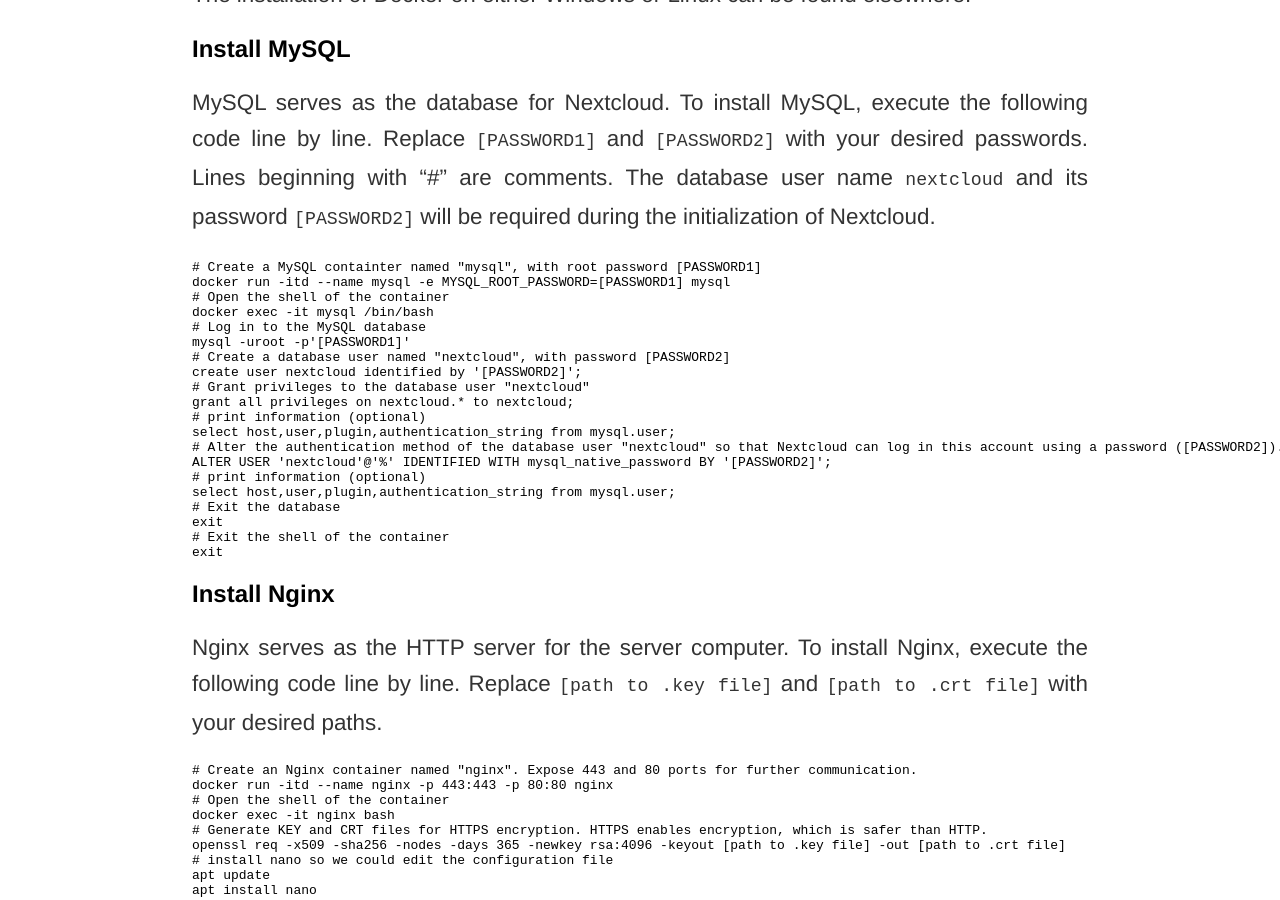
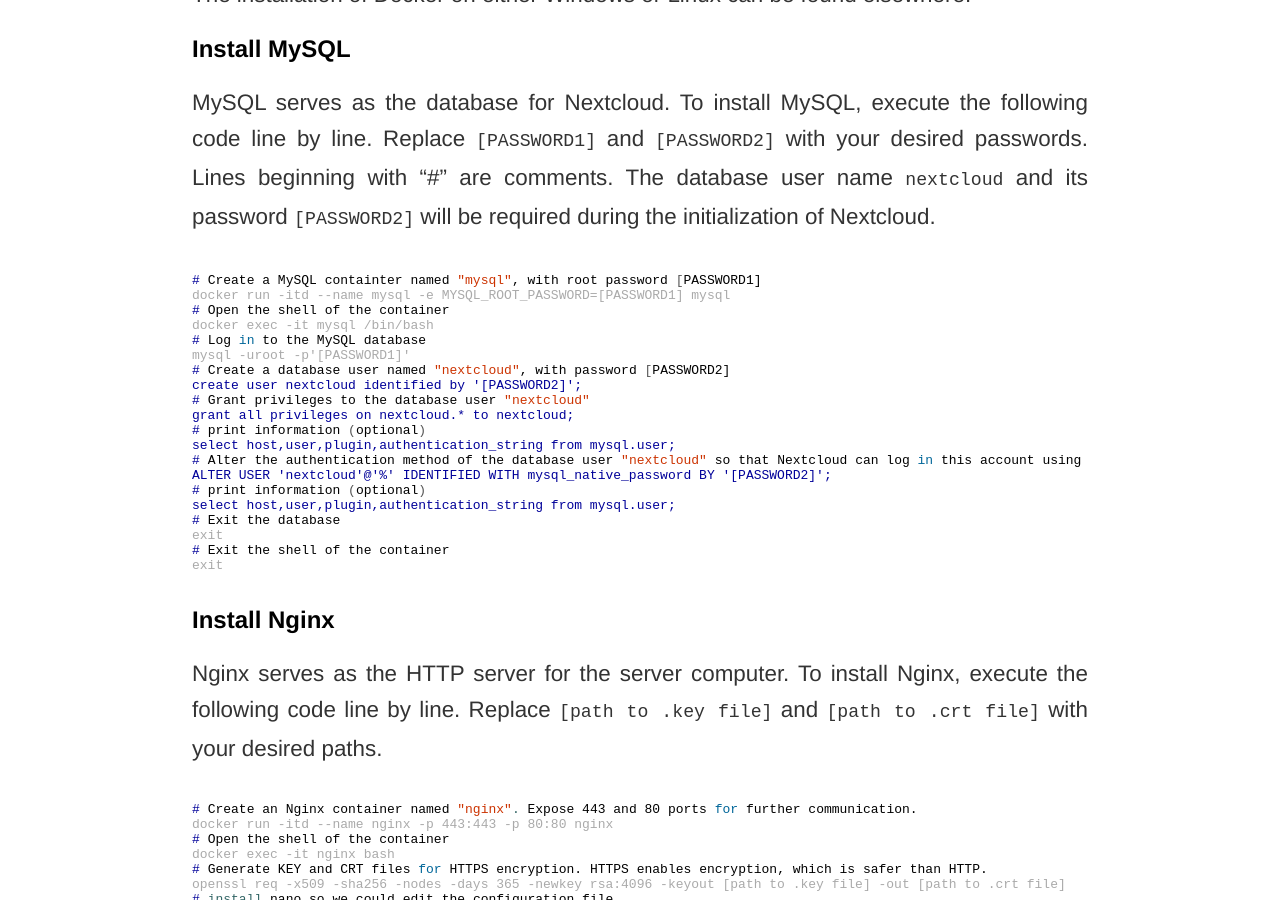
Before and after one commit to cover-me/cover-me.github.io, a Jekyll site: the page built from _posts/2024-04-03-Install-Nextcloud-and-Onlyoffice-with-Dokcer.md, in a window 1280 px wide and 900 px high, scrolled down 957 px. Built offline with Jekyll 4.4.1, drawn with Linux system fonts in a browser that asks for light colours; some of the changed text lies outside the part shown.

Commit message:
Update 2024-04-03-Install-Nextcloud-and-Onlyoffice-with-Dokcer.md

````diff
--- a/_posts/2024-04-03-Install-Nextcloud-and-Onlyoffice-with-Dokcer.md
+++ b/_posts/2024-04-03-Install-Nextcloud-and-Onlyoffice-with-Dokcer.md
@@ -15,7 +15,7 @@
 
 MySQL serves as the database for Nextcloud. To install MySQL, execute the following code line by line. Replace `[PASSWORD1]` and `[PASSWORD2]` with your desired passwords. Lines beginning with "#" are comments. The database user name `nextcloud` and its password `[PASSWORD2]` will be required during the initialization of Nextcloud.
 
-```Shell
+```console
 # Create a MySQL containter named "mysql", with root password [PASSWORD1]
 docker run -itd --name mysql -e MYSQL_ROOT_PASSWORD=[PASSWORD1] mysql
 # Open the shell of the container
@@ -42,7 +42,7 @@
 
 Nginx serves as the HTTP server for the server computer. To install Nginx, execute the following code line by line. Replace `[path to .key file]` and `[path to .crt file]` with your desired paths.
 
-```Shell
+```console
 # Create an Nginx container named "nginx". Expose 443 and 80 ports for further communication.
 docker run -itd --name nginx -p 443:443 -p 80:80 nginx
 # Open the shell of the container
@@ -56,13 +56,13 @@
 
 Next, make changes to the configuration file of Nginx.
 
-```Shell
+```console
 nano /etc/nginx/conf.d/default.conf
 ```
 
 Delete all content and replace it with the following code
 
-```Shell
+```console
 # generated 2023-01-02, Mozilla Guideline v5.6, nginx 1.23.3, OpenSSL 1.1.1n, modern configuration
 # https://ssl-config.mozilla.org/#server=nginx&version=1.23.3&config=modern&openssl=1.1.1n&guideline=5.6
 
@@ -177,7 +177,7 @@
 
 Finally, excute the following code in the shell line by line.
 
-```Shell
+```console
 # exit the container
 exit
 # restart container nginx
@@ -186,7 +186,7 @@
 
 ## Install Nextcloud
 
-```Shell
+```console
 # Create and run the container named "nextcloud". "--link" links a domain and a container IP in the hosts file
 sudo docker run -itd  -v [path to data folder]:/var/www/html/data --name nextcloud --link mysql:mysql --link nginx:[server_domain1] --link nginx:[server_domain2] nextcloud
 ```
@@ -195,7 +195,7 @@
 
 Now, open the browser on the server or a local client and navigate to `https://[server_domain1]/` (e.g., `https://server.local/`). The browser will display a warning indicating a Potential Security Risk Ahead,  becasue the website's certificate is self-signed. Ignore this warning by clicking on "Advanced..." and then "Accept the risk and continue" (for Firefox). The web page will prompt you to create an admin account for Nextcloud. Choose MySQL as the database type and enter the appropriate database username and password. The host is mysql. Skip the installation of apps, as there may be errors before further configuring Nextcloud using the code below,
 
-```Shell
+```console
 # Open the configuration file
 docker exec -it nextcloud bash
 apt update
@@ -235,13 +235,13 @@
 
 Redis is used to improve the file locking efficiency in Nextcloud. If Redis is not used, a warning may appear on the administration page of Nextcloud.
 
-```Shell
+```console
 sudo docker run -itd --name redis --link nginx:[server_domain1] --link nginx:[server_domain2] redis
 ```
 
 Add
 
-```Shell
+```console
   'memcache.locking' => '\OC\Memcache\Redis',
   'memcache.distributed' => '\OC\Memcache\Redis',
   'redis' => [
````
